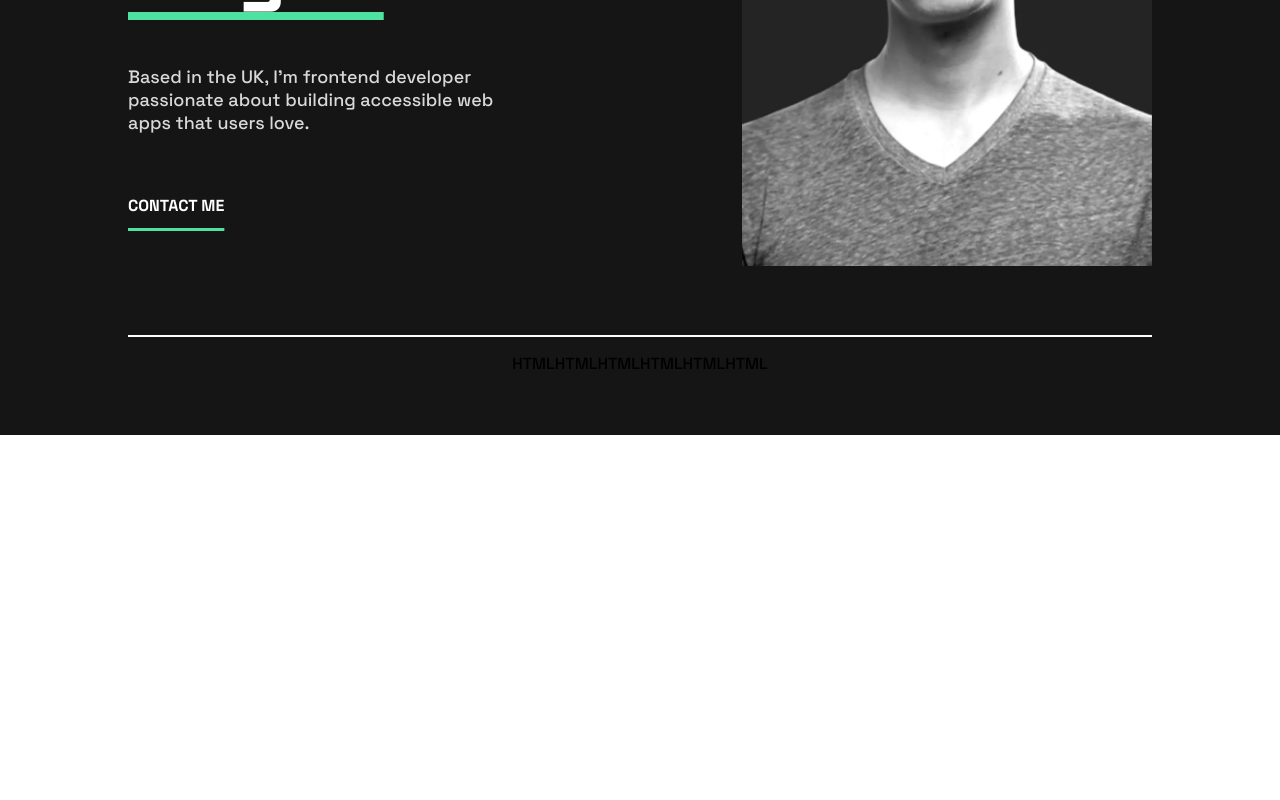
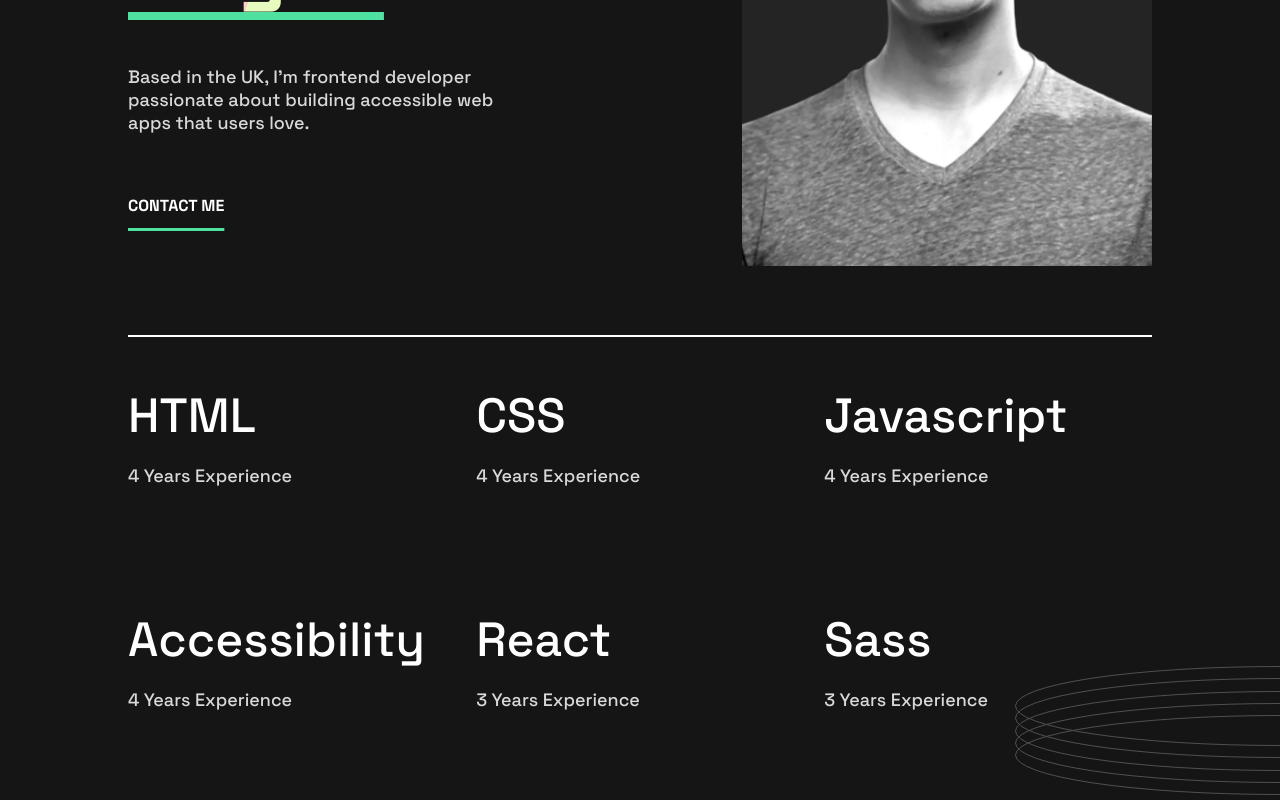
Before and after one commit to sashameniakin/portfolio, a React (Create React App) app: page / in a window 1280 px wide. Shown: the part 351-1151 px from the top of the page. Before the commit the page ends 800 px from the top, so only its background shows below. Built offline with nearby package versions, Linux system fonts and the light colour scheme.

Commit message:
added skills

```diff
--- a/src/components/Main.js
+++ b/src/components/Main.js
@@ -1,17 +1,49 @@
-import { Linie, StyledMain, FlexContainer } from "./styles/Main.styled";
+import {
+  StyledMain,
+  SkillContainer,
+  Container,
+  Rings,
+} from "./styles/Main.styled";
 
 export default function Main() {
   return (
     <StyledMain>
-      <Linie />
-      <FlexContainer>
-        <p>HTML</p>
-        <p>HTML</p>
-        <p>HTML</p>
-        <p>HTML</p>
-        <p>HTML</p>
-        <p>HTML</p>
-      </FlexContainer>
+      <Container>
+        <SkillContainer>
+          HTML
+          <br />
+          <p>4 Years Experience</p>
+        </SkillContainer>
+        <SkillContainer>
+          CSS
+          <br />
+          <p>4 Years Experience</p>
+        </SkillContainer>
+        <SkillContainer>
+          Javascript
+          <br />
+          <p>4 Years Experience</p>
+        </SkillContainer>
+        <SkillContainer>
+          Accessibility
+          <br />
+          <p>4 Years Experience</p>
+        </SkillContainer>
+        <SkillContainer>
+          React
+          <br />
+          <p>3 Years Experience</p>
+        </SkillContainer>
+        <SkillContainer>
+          Sass
+          <br />
+          <p>3 Years Experience</p>
+        </SkillContainer>
+      </Container>
+
+      <Rings>
+        <img src="./images/pattern-rings.svg" alt="rings" />
+      </Rings>
     </StyledMain>
   );
 }
--- a/src/components/styles/Header.styled.js
+++ b/src/components/styles/Header.styled.js
@@ -3,6 +3,14 @@ import styled from "styled-components";
 export const StyledHeader = styled.header`
   background-color: ${({ theme }) => theme.colors.main};
   padding-bottom: 5%;
+
+  @media (max-width: ${({ theme }) => theme.tablet}) {
+    padding-bottom: 9%;
+  }
+
+  @media (max-width: ${({ theme }) => theme.mobile}) {
+    padding-bottom: 15%;
+  }
 `;
 
 export const Nav = styled.div`
@@ -113,6 +121,60 @@ export const TextContainer = styled.section`
     span:nth-child(2) {
       text-decoration: underline ${({ theme }) => theme.colors.active};
       text-underline-offset: 18px;
+
+      color: transparent;
+      background: conic-gradient(
+        #d9d7f1 12%,
+        #baabda 12%,
+        #baabda 33%,
+        #e7fbbe 33%,
+        #e7fbbe 55%,
+        #ffcbcb 55%,
+        #ffcbcb 70%,
+        #b5deff 70%,
+        #b5deff 87%,
+        #f7d1ba 87%
+      );
+      background-size: 50%;
+      background-clip: text;
+      -webkit-background-clip: text;
+
+      animation: expand-rev 0.5s ease forwards;
+
+      cursor: pointer;
+
+      :hover {
+        animation: expand 0.5s ease forwards;
+      }
+      @keyframes expand {
+        0% {
+          background-size: 50%;
+          background-position: 0 0;
+        }
+        20% {
+          background-size: 55%;
+          background-position: 0 1em;
+        }
+        100% {
+          background-size: 325%;
+          background-position: -10em -4em;
+        }
+      }
+
+      @keyframes expand-rev {
+        0% {
+          background-size: 325%;
+          background-position: -10em -4em;
+        }
+        20% {
+          background-size: 55%;
+          background-position: 0 1em;
+        }
+        100% {
+          background-size: 50%;
+          background-position: 0 0;
+        }
+      }
     }
 
     @media (max-width: ${({ theme }) => theme.tablet}) {
--- a/src/components/styles/Main.styled.js
+++ b/src/components/styles/Main.styled.js
@@ -1,23 +1,69 @@
 import styled from "styled-components";
 
 export const StyledMain = styled.main`
-  height: 100px;
   width: 100%;
   background-color: ${({ theme }) => theme.colors.main};
   display: flex;
   flex-direction: column;
   align-items: center;
+  overflow: hidden;
 `;
 
-export const Linie = styled.div`
-  width: 80%;
-  border-top: solid 2px ${({ theme }) => theme.colors.mainwhite};
+export const SkillContainer = styled.p`
+  color: ${({ theme }) => theme.colors.mainwhite};
+  font-size: 48px;
+  word-break: break-word;
+
+  @media (max-width: ${({ theme }) => theme.mobile}) {
+    font-size: 32px;
+    text-align: center;
+  }
+
+  p {
+    color: ${({ theme }) => theme.colors.secwhite};
+    font-size: 18px;
+
+    @media (max-width: ${({ theme }) => theme.mobile}) {
+      font-size: 16px;
+    }
+  }
 `;
 
-export const FlexContainer = styled.div`
-  display: flex;
+export const Container = styled.div`
+  display: grid;
+  grid-template-columns: repeat(3, 1fr);
+  justify-items: start;
+  width: 80%;
+  gap: 2%;
+  border-top: solid 2px ${({ theme }) => theme.colors.mainwhite};
+
+  @media (max-width: ${({ theme }) => theme.tablet}) {
+    display: grid;
+    grid-template-columns: repeat(2, 1fr);
+    width: 90%;
+  }
+
+  @media (max-width: ${({ theme }) => theme.mobile}) {
+    display: grid;
+    grid-template-columns: repeat(1, 1fr);
+    justify-items: center;
+    border-bottom: solid 2px ${({ theme }) => theme.colors.mainwhite};
+    padding-bottom: 25%;
+    margin-bottom: -15%;
+  }
 `;
 
-export const SkillContainer = styled.div`
-  color: ${({ theme }) => theme.colors.mainwhite};
+export const Rings = styled.div`
+  margin-left: 100%;
+  margin-top: -8%;
+
+  @media (max-width: ${({ theme }) => theme.tablet}) {
+    margin-left: 120%;
+    margin-top: -15%;
+  }
+
+  @media (max-width: ${({ theme }) => theme.mobile}) {
+    margin-left: 150%;
+    margin-top: 5%;
+  }
 `;
```
